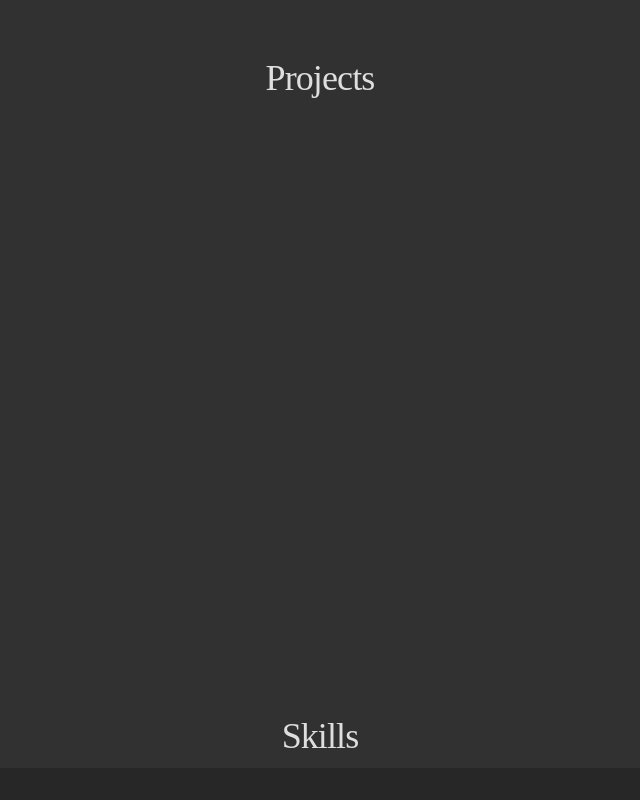
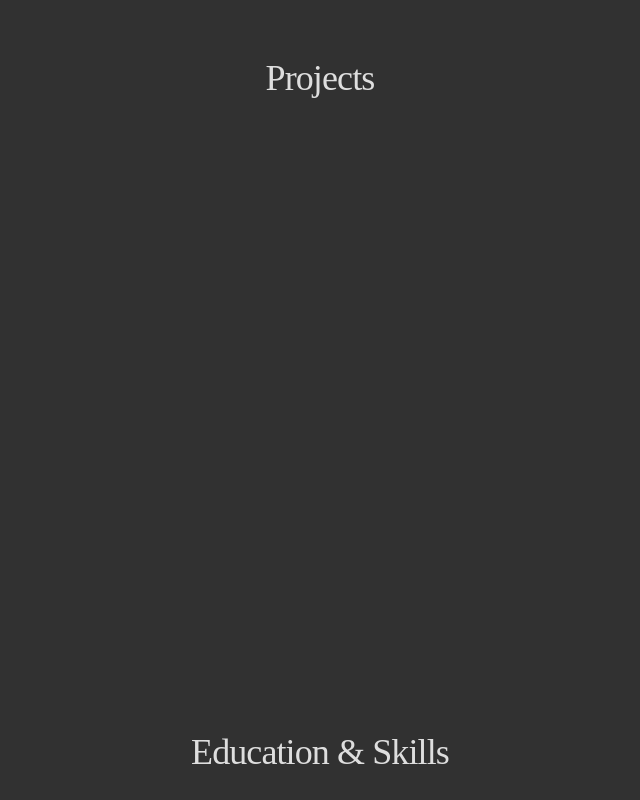
Before and after one commit to HotWheelsTony/fordleins-dev, a SvelteKit app: page / in a window 1280 px wide. Shown: the part 2500-3300 px from the top of the page, without its empty margins (547-1187 px from the left). Before the commit the page ends 3268 px from the top, so only its background shows below. Built offline with nearby package versions, Linux system fonts and the light colour scheme; a web font is replaced by a local one.

Commit message:
Rename skills section

```diff
--- a/src/routes/+page.svelte
+++ b/src/routes/+page.svelte
@@ -43,7 +43,7 @@
                     content: Projects,
                 },
                 {
-                    name: "Skills",
+                    name: "Education & Skills",
                     content: Skills,
                 },
             ]}
```
